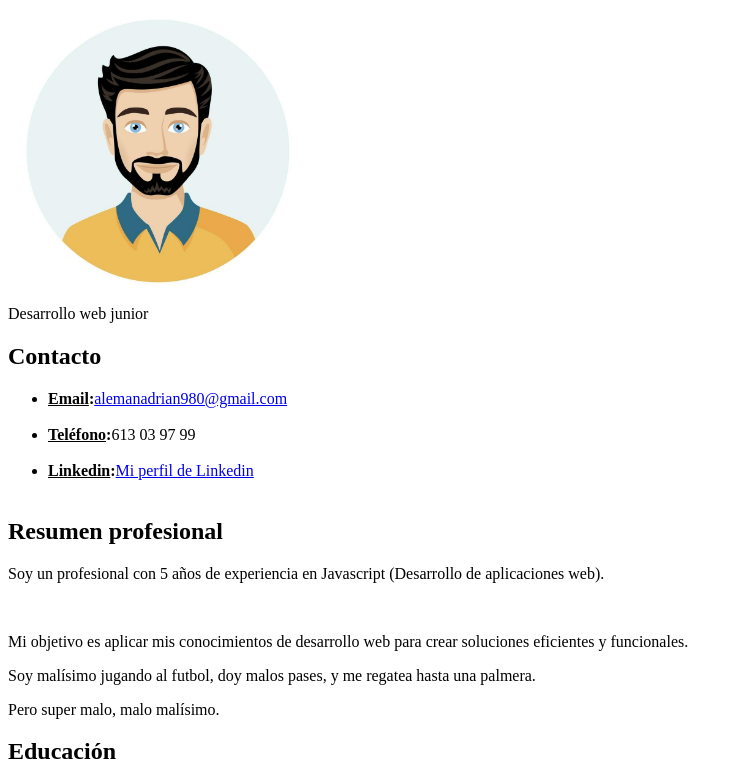
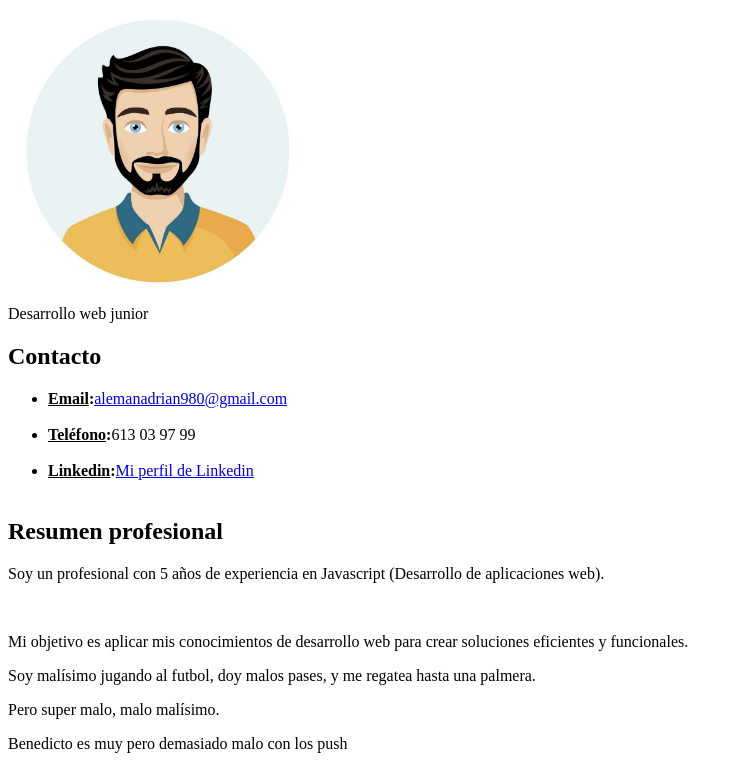
Before and after one commit to ka7894647/Trabajo-grupal-ETS, a plain HTML site: page index.html in a window 1280 px wide. Shown: the part 79-848 px from the top of the page, without its empty margins (0-739 px from the left). Drawn offline with Linux system fonts and the light colour scheme.

Commit message:
cambio benedit

```diff
--- a/index.html
+++ b/index.html
@@ -32,6 +32,7 @@
            <p> Mi objetivo es aplicar mis conocimientos de desarrollo web para crear soluciones eficientes y funcionales.</p>
            <p>Soy malísimo jugando al futbol, doy malos pases, y me regatea hasta una palmera.</p>
            <p>Pero super malo, malo malísimo.</p>
+           <p>Benedicto es muy pero demasiado malo con los push</p>
         </section>
 
         <section>
```
